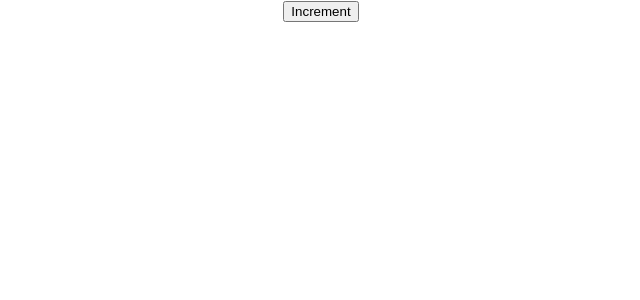
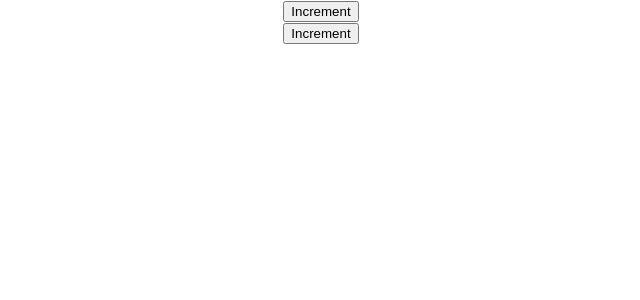
Before and after one commit to neelxie/moreHooks, a React (Create React App) app: page / in a window 1280 px wide. Shown: the top 300 px of the page, without its empty margins (319-959 px from the left). Built offline with nearby package versions, Linux system fonts and the light colour scheme.

Commit message:
custom hooks

```diff
--- a/src/App.js
+++ b/src/App.js
@@ -1,6 +1,7 @@
 
 import './App.css';
 import DocOne from './components/DocOne';
+import DocTwo from './components/DocTwo';
 // import FocusInput from './components/FocusInput';
 // import HookTimer from './components/HookTimer';
 // import Counter from './components/Counter';
@@ -23,6 +24,7 @@
       {/* <FocusInput /> */}
       {/* <HookTimer /> */}
       <DocOne />
+      <DocTwo />
       {/* <HookCount /> */}
       {/* <div>Derek</div> */}
     </div>
--- a/src/components/DocOne.js
+++ b/src/components/DocOne.js
@@ -1,10 +1,9 @@
-import React, {useState, useEffect} from 'react'
+import React, {useState} from 'react'
+import useDocumentTitle from './useDocumentTitle'
 
 function DocOne() {
     const [count, setCount] = useState(0)
-    useEffect(() => {
-        document.title = `Count ${count}`
-    }, [count])
+    useDocumentTitle(count)
     return (
         <div>
             <button onClick={() => setCount(count + 1)}>Increment</button>
--- /dev/null
+++ b/src/components/DocTwo.js
@@ -0,0 +1,14 @@
+import React, { useState } from "react";
+import useDocumentTitle from "./useDocumentTitle";
+
+function DocTwo() {
+  const [count, setCount] = useState(0);
+  useDocumentTitle(count)
+  return (
+    <div>
+      <button onClick={() => setCount(count + 1)}>Increment</button>
+    </div>
+  );
+}
+
+export default DocTwo
--- /dev/null
+++ b/src/components/useDocumentTitle.js
@@ -0,0 +1,10 @@
+import {useEffect} from 'react'
+
+function useDocumentTitle(count) {
+    useEffect(() => {
+        document.title = `Count ${count}`;
+      }, [count]);
+
+}
+
+export default useDocumentTitle
```
